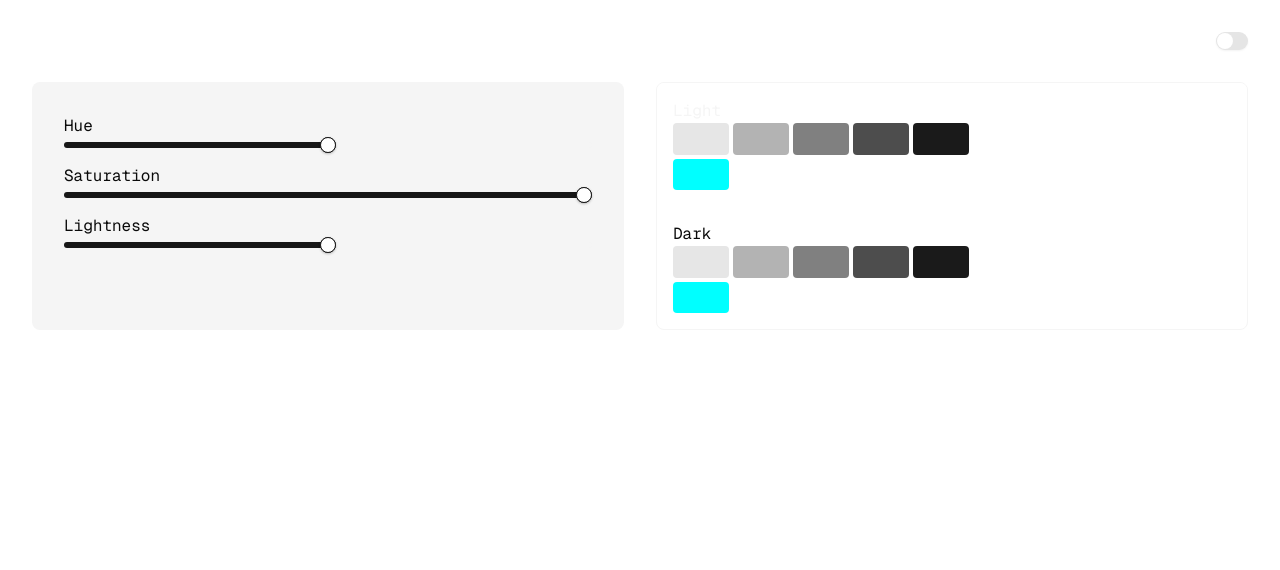
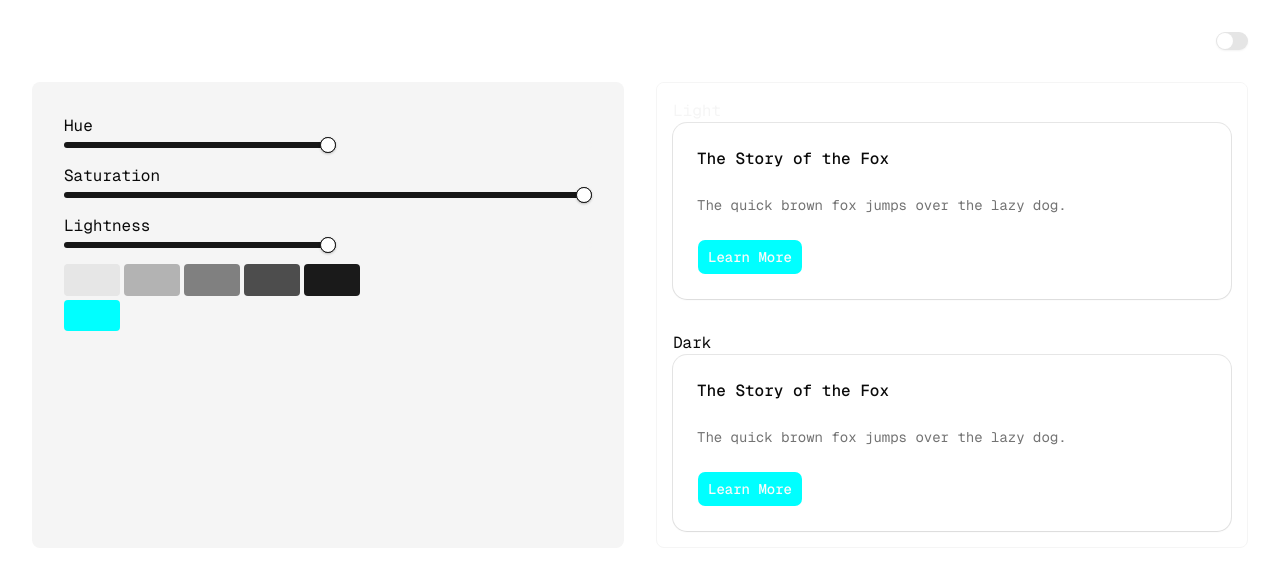
Before and after one commit to kevinakahoshi/theme-builder, a Next.js app: page / in a window 1280 px wide. Shown: the top 570 px of the page. Built offline with nearby package versions, Linux system fonts and the light colour scheme.

Commit message:
Adding display card

```diff
--- a/app/page.tsx
+++ b/app/page.tsx
@@ -1,4 +1,5 @@
 import { AccentColorChip } from '@/components/AccentColorChip';
+import { DisplayCard } from '@/components/DisplayCard';
 import { NeutralShades } from '@/components/NeutralShades';
 import { ThemeControlForm } from '@/components/ThemeControlForm';
 import { ThemeToggle } from '@/components/ThemeToggle';
@@ -8,22 +9,8 @@ export default function Page() {
     <section className="grid sm:grid-cols-2 gap-4 sm:gap-8">
       <ThemeToggle className="sm:col-span-2 flex justify-end" />
       <div className="p-4 sm:p-6 md:p-8 rounded-md bg-muted">
-        <ThemeControlForm />
-      </div>
-      <div className="rounded-md border border-muted grid grid-rows-2 overflow-hidden">
-        <div className="p-4 bg-white text-accent">
-          <p>Light</p>
-          <div className="grid gap-1">
-            <div className="flex gap-1">
-              <NeutralShades section="light" />
-            </div>
-            <div>
-              <AccentColorChip />
-            </div>
-          </div>
-        </div>
-        <div className="p-4">
-          <p>Dark</p>
+        <div className="grid gap-4 h-fit">
+          <ThemeControlForm />
           <div className="grid gap-1">
             <div className="flex gap-1">
               <NeutralShades section="light" />
@@ -34,6 +21,16 @@ export default function Page() {
           </div>
         </div>
       </div>
+      <div className="rounded-md border border-muted grid grid-rows-2 overflow-hidden">
+        <div className="p-4 bg-white text-accent">
+          <p>Light</p>
+          <DisplayCard />
+        </div>
+        <div className="p-4">
+          <p>Dark</p>
+          <DisplayCard />
+        </div>
+      </div>
     </section>
   );
 }
--- /dev/null
+++ b/components/DisplayCard/DisplayCard.tsx
@@ -0,0 +1,37 @@
+'use client';
+
+import { hslAtom } from '@/lib/atoms/hsl';
+import { useAtomValue } from 'jotai';
+import { Button } from '../ui/button';
+import {
+  Card,
+  CardContent,
+  CardDescription,
+  CardFooter,
+  CardHeader,
+  CardTitle,
+} from '../ui/card';
+
+export const DisplayCard = () => {
+  const { hue, saturation, lightness } = useAtomValue(hslAtom);
+
+  return (
+    <Card>
+      <CardHeader>
+        <CardTitle>The Story of the Fox</CardTitle>
+      </CardHeader>
+      <CardContent>
+        <CardDescription>
+          The quick brown fox jumps over the lazy dog.
+        </CardDescription>
+      </CardContent>
+      <CardFooter>
+        <Button
+          style={{ backgroundColor: `hsl(${hue} ${saturation}% ${lightness})` }}
+        >
+          Learn More
+        </Button>
+      </CardFooter>
+    </Card>
+  );
+};
--- /dev/null
+++ b/components/DisplayCard/index.ts
@@ -0,0 +1 @@
+export * from './DisplayCard';
```
